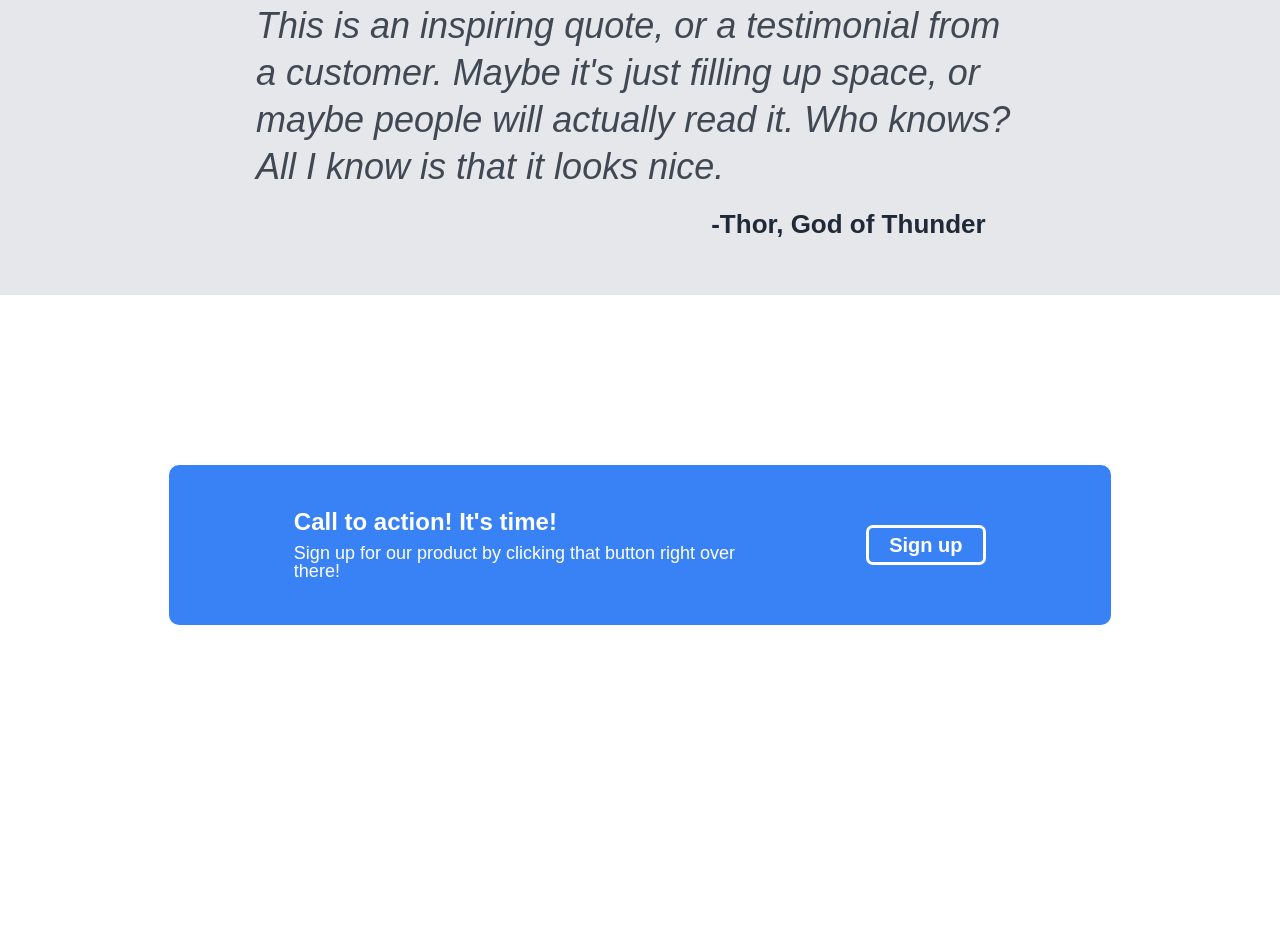
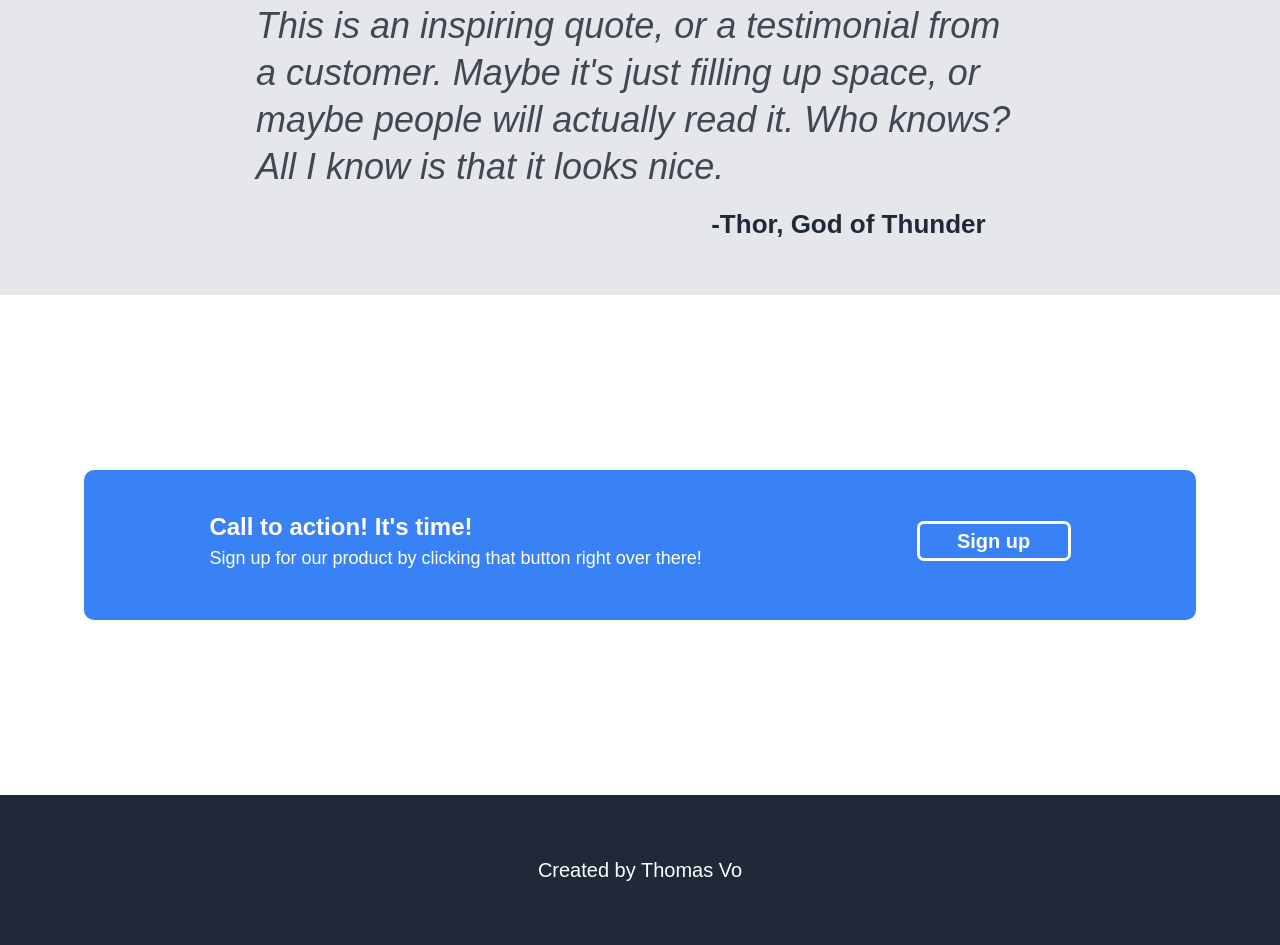
Before and after one commit to illustratedattempts/OdinProject-Personal, a plain HTML site: page Foundation Course/Flexbox/LandingPage.html in a window 1280 px wide. Shown: the part 1084-2029 px from the top of the page. Before the commit the page ends 1879 px from the top, so only its background shows below. Drawn offline with Linux system fonts and the light colour scheme.

Commit message:
Finished Basic Layout

```diff
--- a/Foundation Course/Flexbox/LandingPage.html
+++ b/Foundation Course/Flexbox/LandingPage.html
@@ -69,7 +69,6 @@
             </div>
         </div>
         <div id="action-container">
-            <div class="deadcenter-container">
             <div id="action-box">
                 <div id="content-container">
                     <div id="text-left">
@@ -86,6 +85,8 @@
                 </div>
             </div>
         </div>
+        <div id="footer-container">
+            <p id="footer-text">Created by Thomas Vo</p>
         </div>
     </div>
 </body>
--- a/Foundation Course/Flexbox/main.css
+++ b/Foundation Course/Flexbox/main.css
@@ -24,8 +24,6 @@ li{
 }
 
 #header_container{
-
-
     display: flex;
     justify-content: space-between;
     align-items: center;
@@ -185,6 +183,8 @@ li{
 }
 
 #action-box{
+    height: 150px;
+    flex-grow: .50;
     border-radius: 10px;
     background-color: #3882F6;
 }
@@ -224,6 +224,20 @@ li{
 #bottom-text{
     font-weight: 100;
     font-size: 18px;
+}
+
+#footer-container{
+    display: flex;
+    justify-content: center;
+    align-items: center;
+    background-color: #1F2937;
+    height: 150px;
+}
+
+#footer-text{
+    color: white;
+    font-size: 20px;
+    font-weight: 500;
 }
 
 /*---------------------------------------------------------------------------------------------------------------------------------------------------*/
```
Lines whose indentation alone changed are shown as unchanged.
